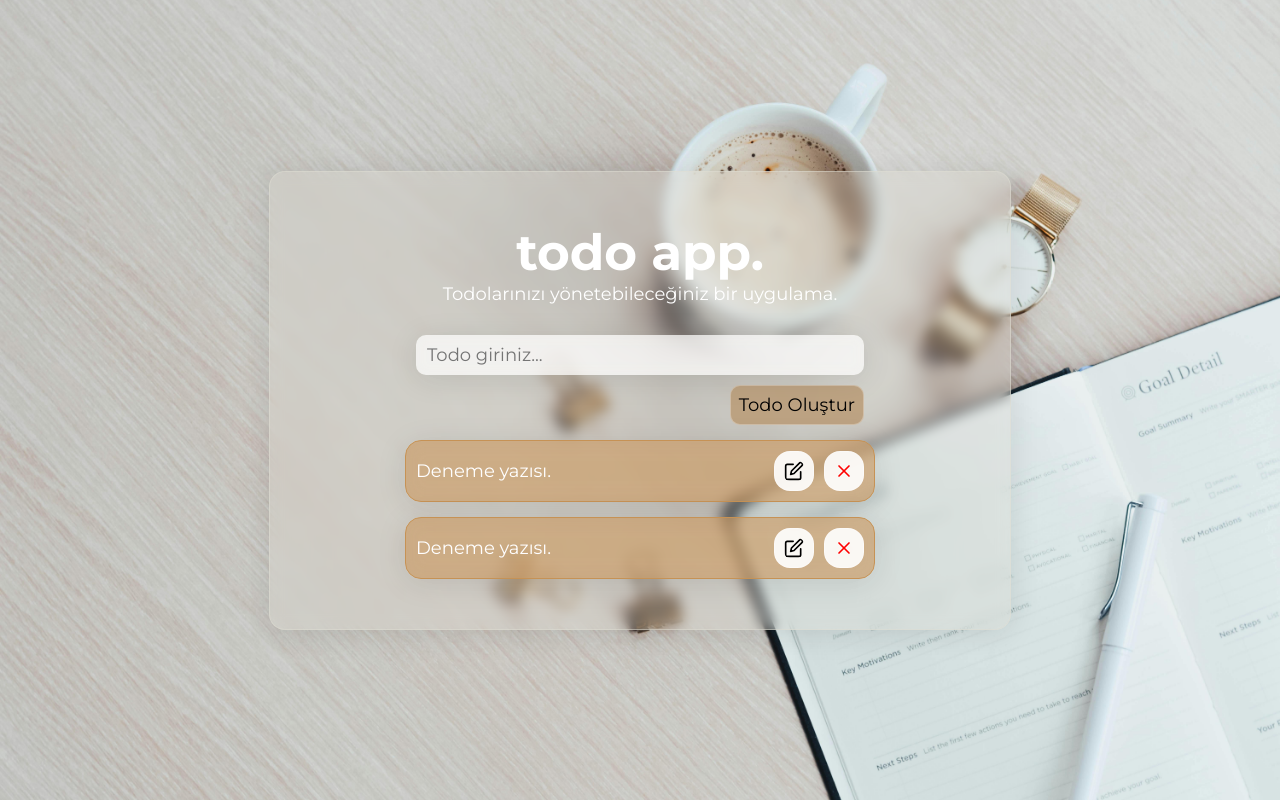
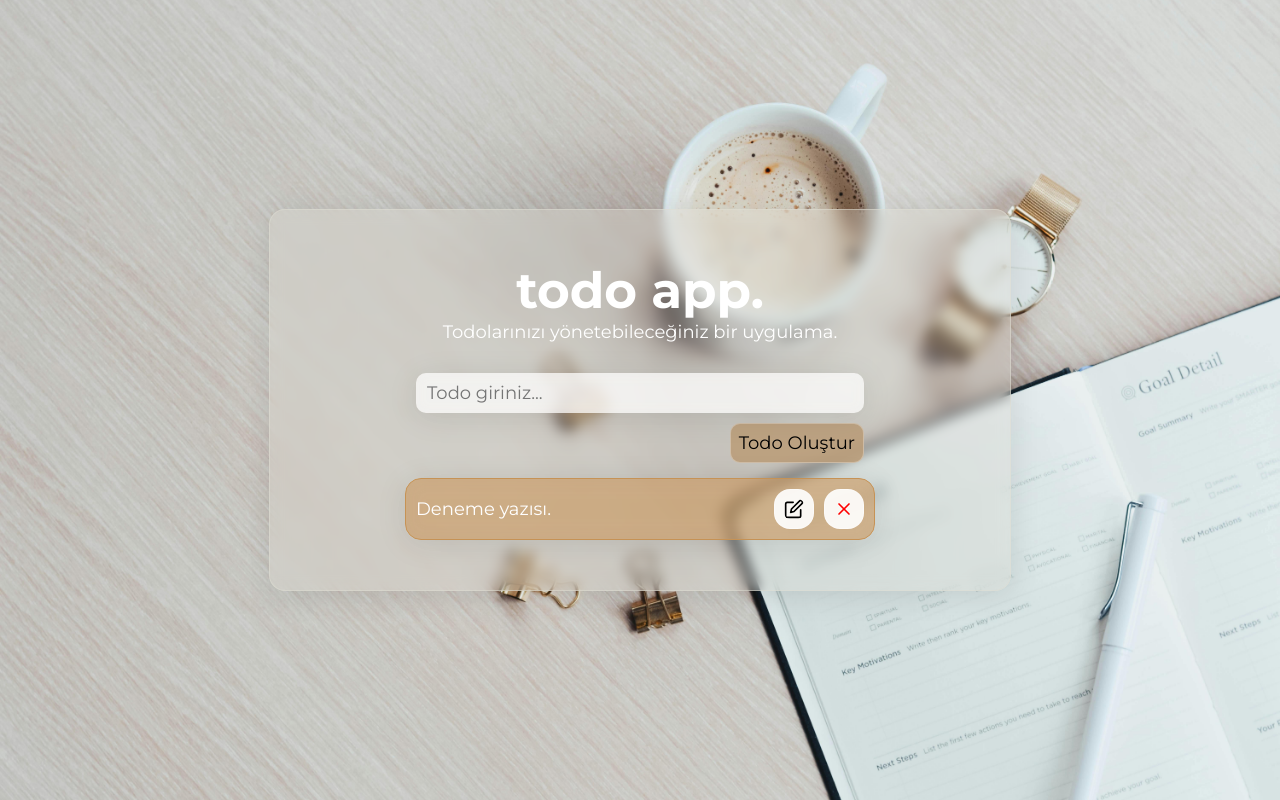
Before and after one commit to drawsly/todoApp, a React (Vite) app: page / in a window 1280 px wide. Built offline with nearby package versions, Linux system fonts and the light colour scheme.

Commit message:
fix: Remove console log and pass todos to TodoList component

```diff
--- a/src/App.jsx
+++ b/src/App.jsx
@@ -9,7 +9,6 @@ function App() {
     setTodos([...todos, newTodo]);
   };
 
-  console.log(todos)
   return (
     <div className="container">
       <div className="todo-wrapper">
@@ -21,8 +20,7 @@ function App() {
           <TodoCreate onCreateTodo={createTodo} />
         </div>
         <div className="todo-list">
-          <TodoList />
-          <TodoList />
+          <TodoList todos={todos} />
         </div>
       </div>
     </div>
```
